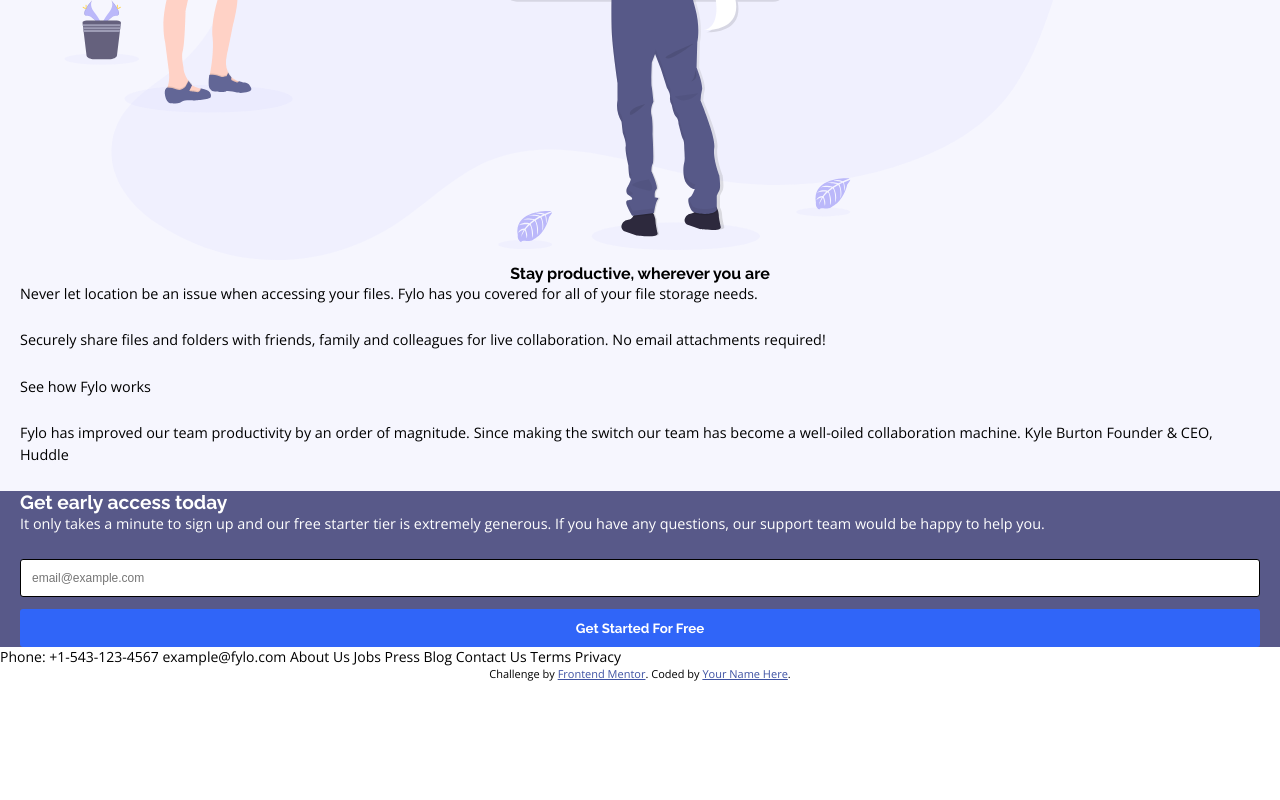
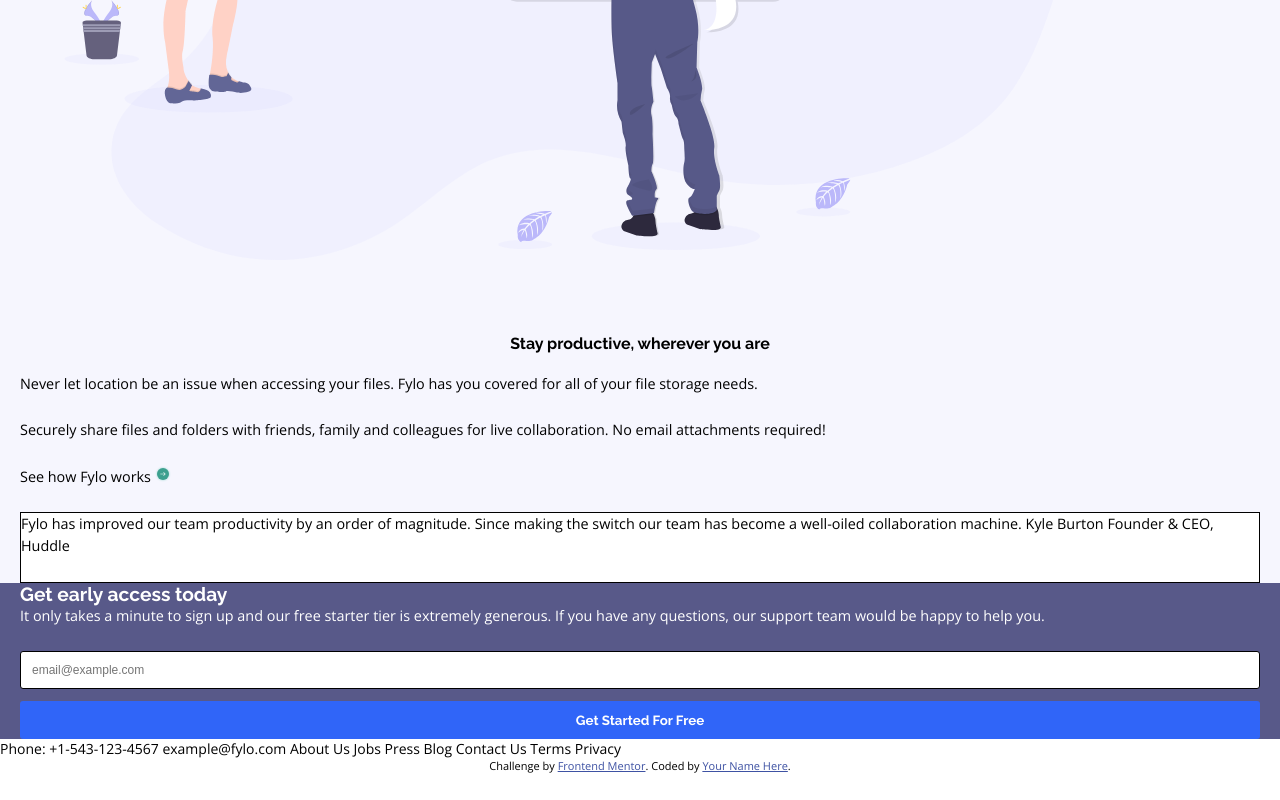
Before and after one commit to cornelisgijsbert/FEM-solutions, a plain HTML site: page landing-page/fylo-landing-page-with-two-column-layout-master/index.html in a window 1280 px wide. Shown: the part 1907-2707 px from the top of the page. Before the commit the page ends 2615 px from the top, so only its background shows below. Drawn offline with nearby package versions, Linux system fonts and the light colour scheme.

Commit message:
kleine wijzigingen

```diff
--- a/landing-page/fylo-landing-page-with-two-column-layout-master/css/style.css
+++ b/landing-page/fylo-landing-page-with-two-column-layout-master/css/style.css
@@ -110,6 +110,8 @@
     font-size: 1rem;
     font-family: 'Raleway', sans-serif;
     font-weight: 700;
+    margin-top: 70px;
+    margin-bottom: 20px;
 }
 
 p {
@@ -168,6 +170,11 @@
     padding-left: 10px;
 }
 
+p.review {
+    background-color: white;
+    border: 1px solid black;
+}
+
 .section-bottom {
     background-color: var(--desatutered-blue);
     color: white;
--- a/landing-page/fylo-landing-page-with-two-column-layout-master/index.html
+++ b/landing-page/fylo-landing-page-with-two-column-layout-master/index.html
@@ -60,8 +60,8 @@
         <h3 class="text-center">Stay productive, wherever you are</h3>
         <p>Never let location be an issue when accessing your files. Fylo has you covered for all of your file storage needs.</p>
         <p>Securely share files and folders with friends, family and colleagues for live collaboration. No email attachments required!</p>
-        <p>See how Fylo works</p>
-        <p>Fylo has improved our team productivity by an order of magnitude. Since making the switch our team has become a well-oiled collaboration machine. Kyle Burton Founder & CEO, Huddle</p>
+        <p>See how Fylo works <img src="images/icon-arrow.svg" alt=""></p>
+        <p class="review">Fylo has improved our team productivity by an order of magnitude. Since making the switch our team has become a well-oiled collaboration machine. Kyle Burton Founder & CEO, Huddle</p>
       </div>
     </section>
     <section class="section-bottom">
```
